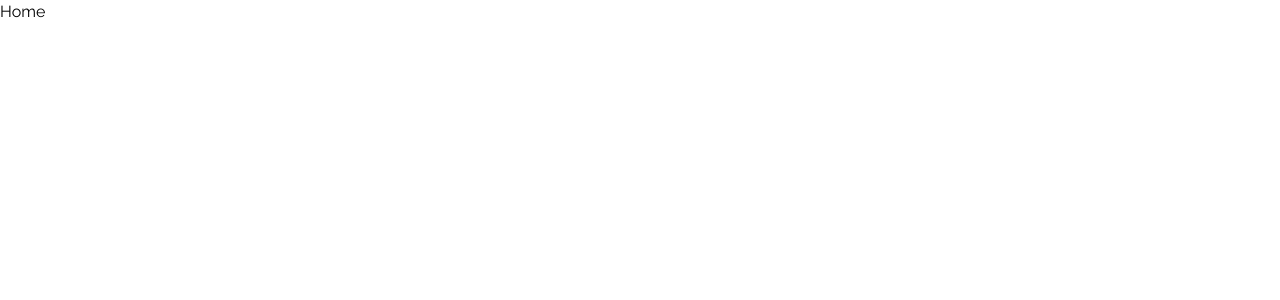
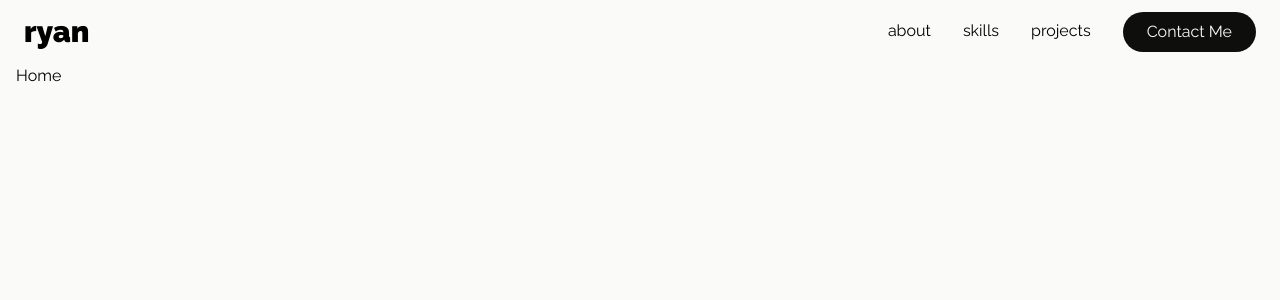
Before and after one commit to ryanadiputraa/portfolio, a Next.js app: page / in a window 1280 px wide. Shown: the top 300 px of the page. Built offline with nearby package versions, Linux system fonts and the light colour scheme.

Commit message:
feat: header component

```diff
--- /dev/null
+++ b/app/components/header.tsx
@@ -0,0 +1,47 @@
+'use client';
+
+import Link from 'next/link';
+import { motion } from 'framer-motion';
+
+export function Header(): React.ReactNode {
+  return (
+    <motion.header
+      className="bg-white fixed w-full flex justify-between items-center py-3 px-[4%] sm:px-6"
+      animate={{ y: 0 }}
+      initial={{ y: -100 }}
+      transition={{ duration: 1, delay: 0.3, ease: 'easeOut' }}
+    >
+      <Link href={'/'}>
+        <h1 className="font-black text-xl sm:text-3xl">ryan</h1>
+      </Link>
+      <nav className="flex gap-8 items-center">
+        <NavItem href="/#about" text="about" />
+        <NavItem href="/#skills" text="skills" />
+        <NavItem href="/#projects" text="projects" />
+        <motion.a
+          href={'/#contact'}
+          className="py-1 sm:py-2 px-3 sm:px-6 bg-black text-white text-sm sm:text-base rounded-full"
+          whileHover={{
+            scale: 1.05,
+          }}
+        >
+          Contact Me
+        </motion.a>
+      </nav>
+    </motion.header>
+  );
+}
+
+const linkMotion = {
+  initial: { width: 0 },
+  hover: { width: '100%', transition: { duration: 0.1, ease: 'easeInOut' } },
+};
+
+const NavItem = ({ href, text }: { href: string; text: string }): React.ReactNode => {
+  return (
+    <motion.a href={href} className="hidden sm:inline-block" initial="initial" whileHover="hover">
+      <span>{text}</span>
+      <motion.div className="h-[0.1rem] rounded-full bg-accent-light" variants={linkMotion} />
+    </motion.a>
+  );
+};
--- a/app/layout.tsx
+++ b/app/layout.tsx
@@ -1,5 +1,7 @@
 import type { Metadata } from 'next';
 import { Raleway } from 'next/font/google';
+
+import { Header } from './components/header';
 
 import './globals.css';
 
@@ -13,7 +15,10 @@ export const metadata: Metadata = {
 export default function RootLayout({ children }: { children: React.ReactNode }) {
   return (
     <html lang="en">
-      <body className={raleway.className}>{children}</body>
+      <body className={`${raleway.className} bg-white`}>
+        <Header />
+        <main className="pt-16 px-[4%] sm:px-4 text-base">{children}</main>
+      </body>
     </html>
   );
 }
--- a/tailwind.config.ts
+++ b/tailwind.config.ts
@@ -6,7 +6,18 @@ const config: Config = {
     './app/components/**/*.{js,ts,jsx,tsx,mdx}',
     './app/**/*.{js,ts,jsx,tsx,mdx}',
   ],
-  theme: {},
+  theme: {
+    colors: {
+      white: '#FAFAF9',
+      'white-grey': '#D9D9D9',
+      black: '#0E0E0C',
+      'soft-black': '#262626',
+      accent: '#8C8C73',
+      'accent-light': '#AEAE9D',
+      'light-grey': '#666666',
+      grey: '#4D4D4D',
+    },
+  },
   plugins: [],
 };
 export default config;
```
Also changed, not shown: package.json (+6 -5 lines), 1 other file (tests, documents, lock files or other folders).
